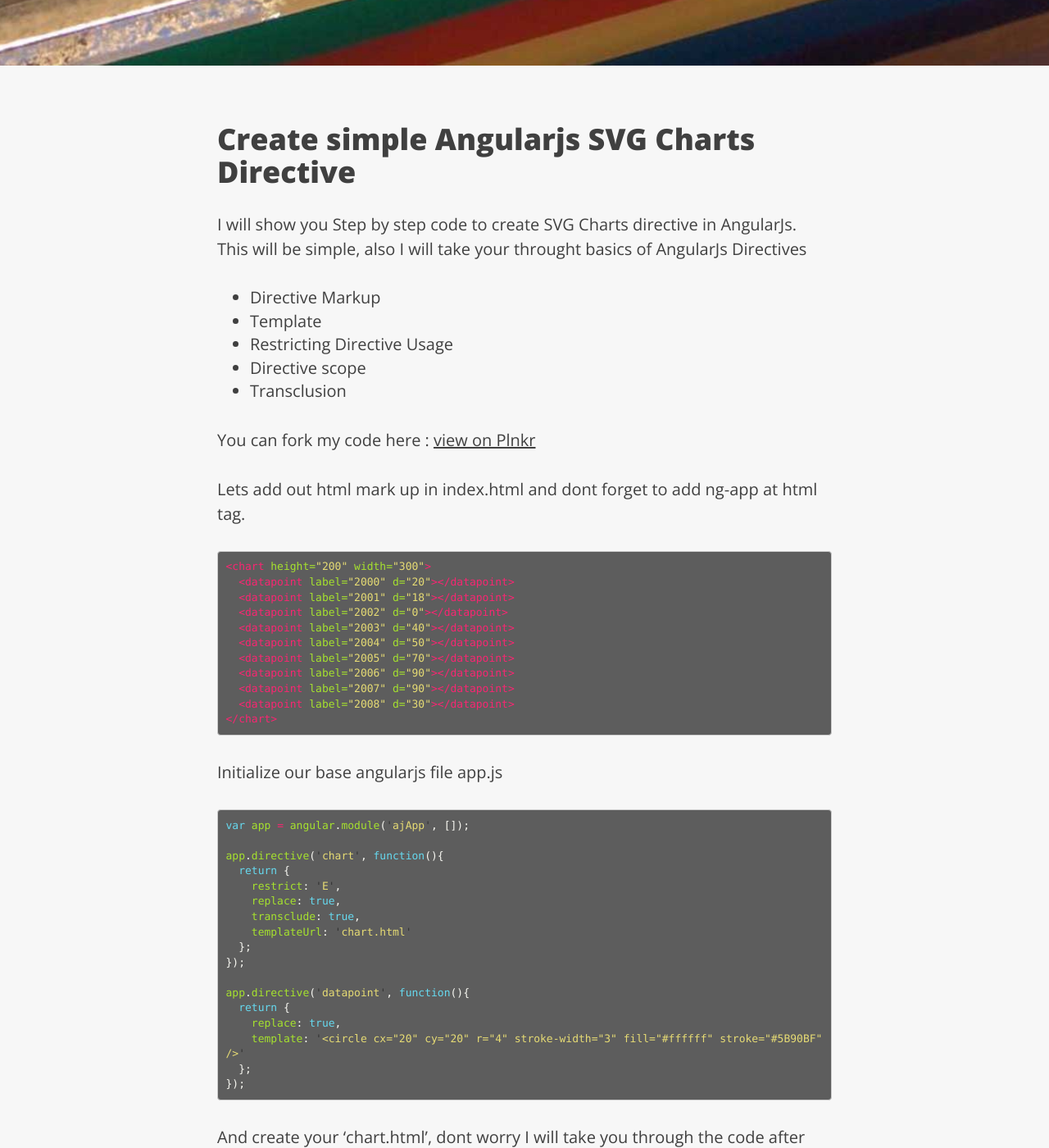
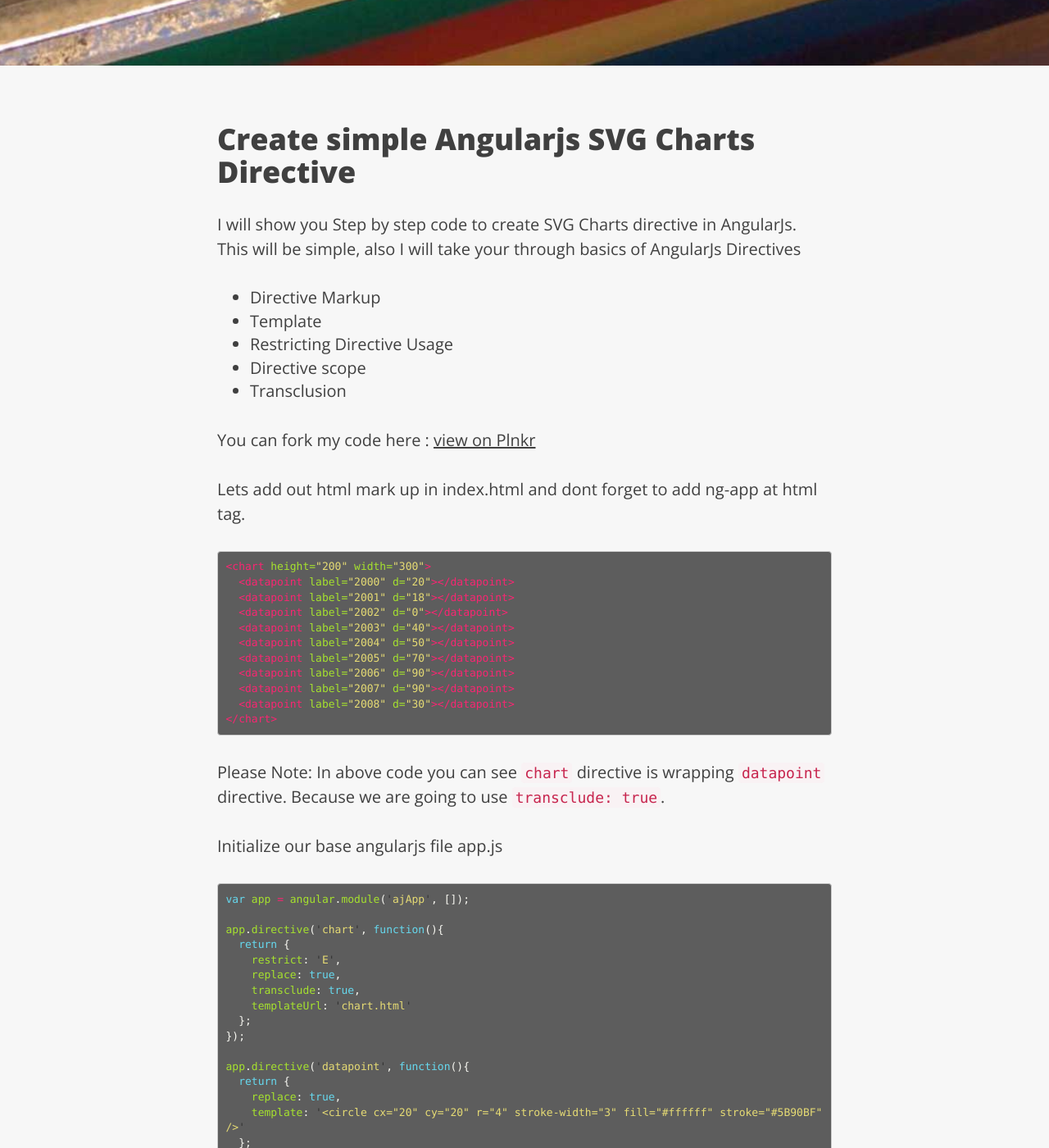
Before and after one commit to steelx/ajinkyaxjs, a Jekyll site: the page built from _posts/2015-04-28-Simple-AngularJs-SVG-Charts-Directive.md, in a window 1280 px wide and 1400 px high, scrolled down 573 px. Shown: the whole window at 82% size. Built offline with Jekyll 4.4.1, drawn with Linux system fonts in a browser that asks for light colours; nearby versions of some CDN libraries; Markdown is read by kramdown in place of the engine named in the settings; comment, search, counter and statistics services are not loaded; some of the changed text lies outside the part shown.

Commit message:
ng directive post wip

```diff
--- a/_posts/2015-04-28-Simple-AngularJs-SVG-Charts-Directive.md
+++ b/_posts/2015-04-28-Simple-AngularJs-SVG-Charts-Directive.md
@@ -8,7 +8,7 @@ coverImg: "raspberry-pi.jpg"
 
 #Create simple Angularjs SVG Charts Directive
 
-I will show you Step by step code to create SVG Charts directive in AngularJs. This will be simple, also I will take your throught basics of AngularJs Directives
+I will show you Step by step code to create SVG Charts directive in AngularJs. This will be simple, also I will take your through basics of AngularJs Directives
 
   - Directive Markup
   - Template
@@ -33,6 +33,10 @@ Lets add out html mark up in index.html and dont forget to add ng-app at html ta
   <datapoint label="2008" d="30"></datapoint>
 </chart>
 {% endhighlight %}
+
+Please Note: In above code you can see `chart` directive is wrapping `datapoint` directive. Because we are going to use `transclude: true`.
+
+
 
 Initialize our base angularjs file app.js
 {% highlight javascript %}
```
Also changed, not shown: other parts of _posts/2015-04-28-Simple-AngularJs-SVG-Charts-Directive.md (+1 -1 lines).
